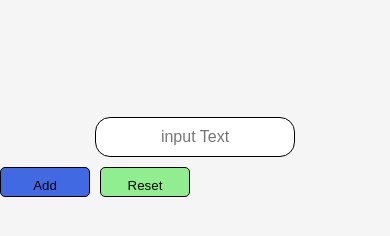
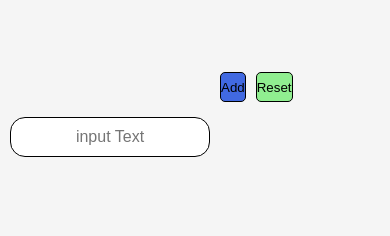
Before and after one commit to Trizzy-dev/portfolio-project, a plain HTML site: page todo.html in a window 390 px wide. Shown: the part 54-290 px from the top of the page. Drawn offline with Linux system fonts and the light colour scheme.

Commit message:
update for responsiveness on mobile

```diff
--- a/style.css
+++ b/style.css
@@ -150,65 +150,37 @@ header {
 }
 
 /* ===== todo list input Section ===== */
+.input-section {
+  display: flex;
+  align-items: center;
+  margin-top: 20px;
+  gap: 10px;
+  flex-wrap: nowrap;
+  overflow-x: auto;      /* allows scrolling if it’s too wide on phone */
+  width: 100%;
+  padding: 0 10px;
+}
+
+
+/* ===== todo list input Section ===== */
 #js-input {
-  flex: 1;
   border: 1px solid black;
-  min-width: 180px;
-  max-width: 200px;
+  width: 200px;
   height: 40px;
   border-radius: 15px;
   padding: 5px 10px;
   margin-top: 100px;
-  margin-left: 90px;
   text-align: center;
 }
 
-/* ===== responsive input section ===== */
-.input-section {
-  display: flex;
-  align-items: center;
-  justify-content: center;
-  flex-wrap: wrap;
-  gap: 10px;
-  width: 100%;
-  margin-top: 20px;
-}
-
-.input-section {
-  flex: 1;
-  min-width: 150px;
-  max-width: 300px;
-}
-
-
-@media (max-width: 400px) {
-  .input-section {
-    flex-direction: row;
-    justify-content: center;
-    flex-wrap: wrap;
-  }
-
-  .input-section input {
-    width: 100%;
-  }
-
-  .input-section button {
-    flex: 1;
-  }
-}
-
-
-
 /* ===== todo list button Section ===== */
 #js-button {
-  padding: 10px 15px;
   width: 90px;
   height: 30px;
   border-radius: 5px;
   border: 1px solid black;
   color: black;
   background-color: royalblue;
-  cursor: pointer;
 }
 
 #js-button:hover {
@@ -217,19 +189,18 @@ header {
 
 /* ===== todo list button Section ===== */
 #js-reset {
-  padding: 10px 15px;
   background-color: lightgreen;
   color: black;
   border: 1px solid black;
   border-radius: 5px;
   width: 90px;
   height: 30px;
-  cursor: pointer;
 }
 
 #js-reset:hover {
   background-color: gray;
 }
+
 /* ===== todo list button Section ===== */
 #js-delete {
   background-color: red;
```
